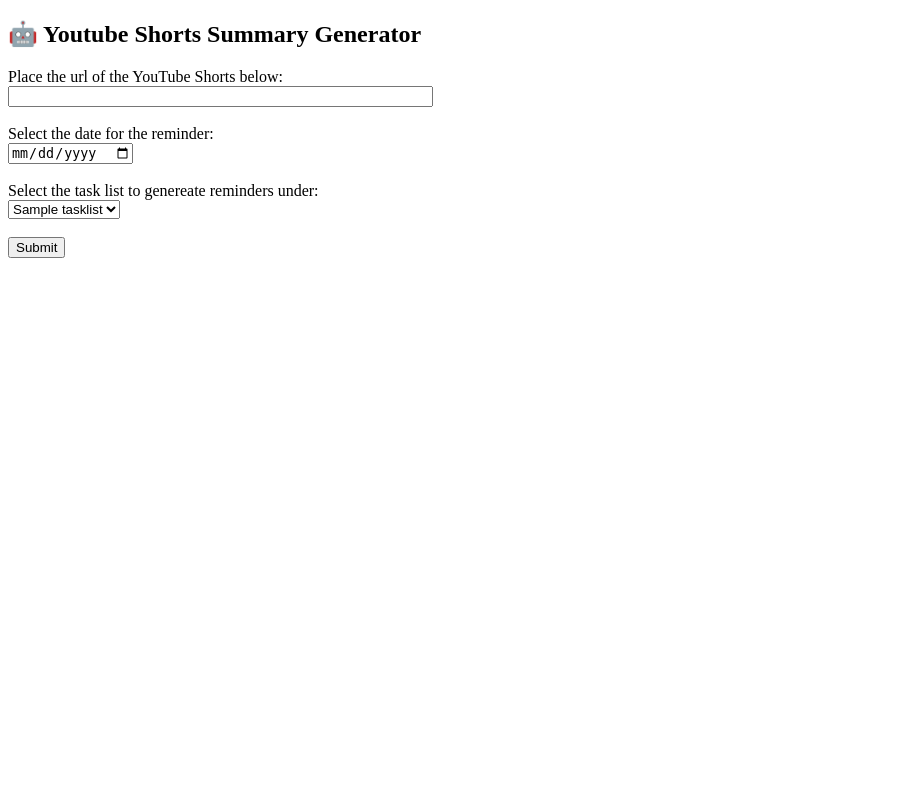
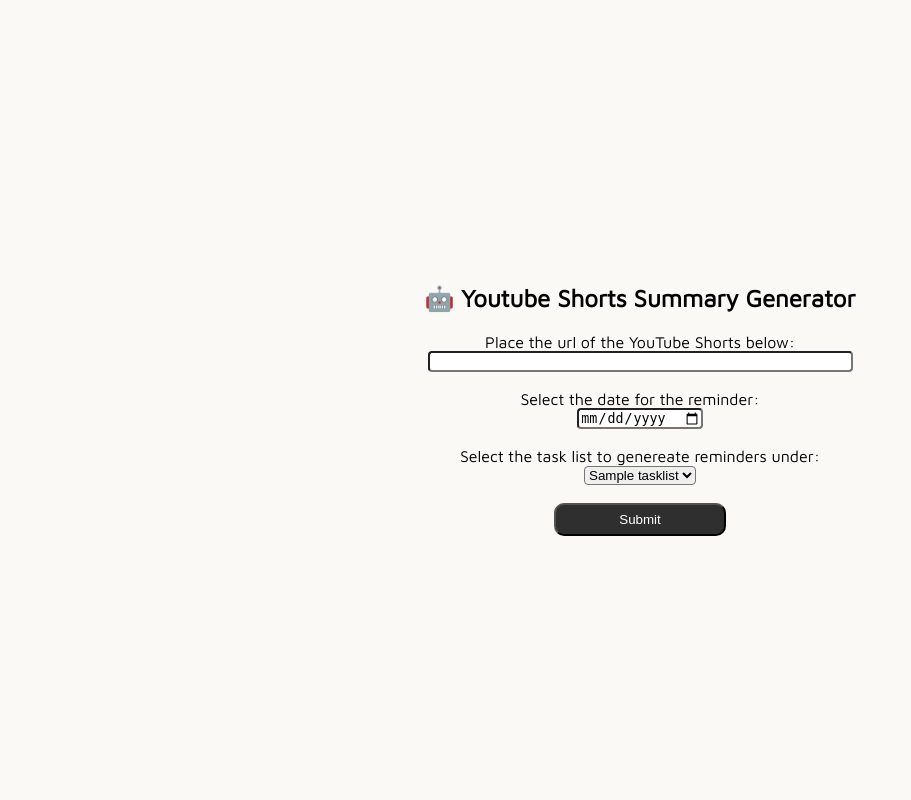
Before and after one commit to yoenoo/arc, a Flask app: template templates/demo.html in a window 1280 px wide. Shown: the whole page, without its empty margins (0-911 px from the left). Run offline with Flask 3, Linux system fonts and the light colour scheme; the template is opened without the code that fills it: most values are stand-ins (such as "Sample title", 1, 10 or a date in 2020).

Commit message:
update asthetics

```diff
--- /dev/null
+++ b/static/styles/style.css
@@ -0,0 +1,33 @@
+html, body {
+  height: 100%;
+}
+  /* background: linear-gradient(320deg, #0d6ac3, #c87ae3, #fd9101); */
+
+html {
+  display: table;
+  margin: auto;
+  /* background-color: #FFFFF7; */
+  background-color: #FAF9F6;
+}
+
+body {
+  display: table-cell;
+  vertical-align: middle;
+  /* background-image: linear-gradient(to right, #DECBA4, #3E5151); */
+}
+
+form {
+  text-align: center;
+}
+
+input, select {
+  border-radius: 4px;
+}
+
+.som {
+  border-radius: 10px;
+  background: #2f2f2f;
+  color: #fff;
+  height: 33px;
+  width: 40%;
+}
--- a/templates/demo.html
+++ b/templates/demo.html
@@ -3,6 +3,13 @@
 <head>
   <meta charset="UTF-8">
   <meta name="viewport" content="width=device-width, initial-scale=1.0">
+  <link rel= "stylesheet" type= "text/css" href= "{{ url_for('static',filename='styles/style.css') }}">
+  <link rel="stylesheet" href="https://fonts.googleapis.com/css?family=Maven+Pro">
+  <style>
+  body {
+    font-family: "Maven Pro", serif;
+  }
+  </style>
   <title>🧊 Backdrop</title>
 </head>
 <body>
@@ -10,7 +17,7 @@
   <form method="POST">
     <label>Place the url of the YouTube Shorts below:</label>
     <br>
-    <input name="url", size=50>
+    <input name="url", size=50, id="url">
     <br>
     <br>
     <label>Select the date for the reminder:</label>
@@ -27,7 +34,7 @@
     </select>
     <br>
     <br>
-    <input type="submit">
+    <input type="submit" class="som" value="Submit">
   </form>
 </body>
 </html>
```
Also changed, not shown: app.py (+4 -3 lines).
